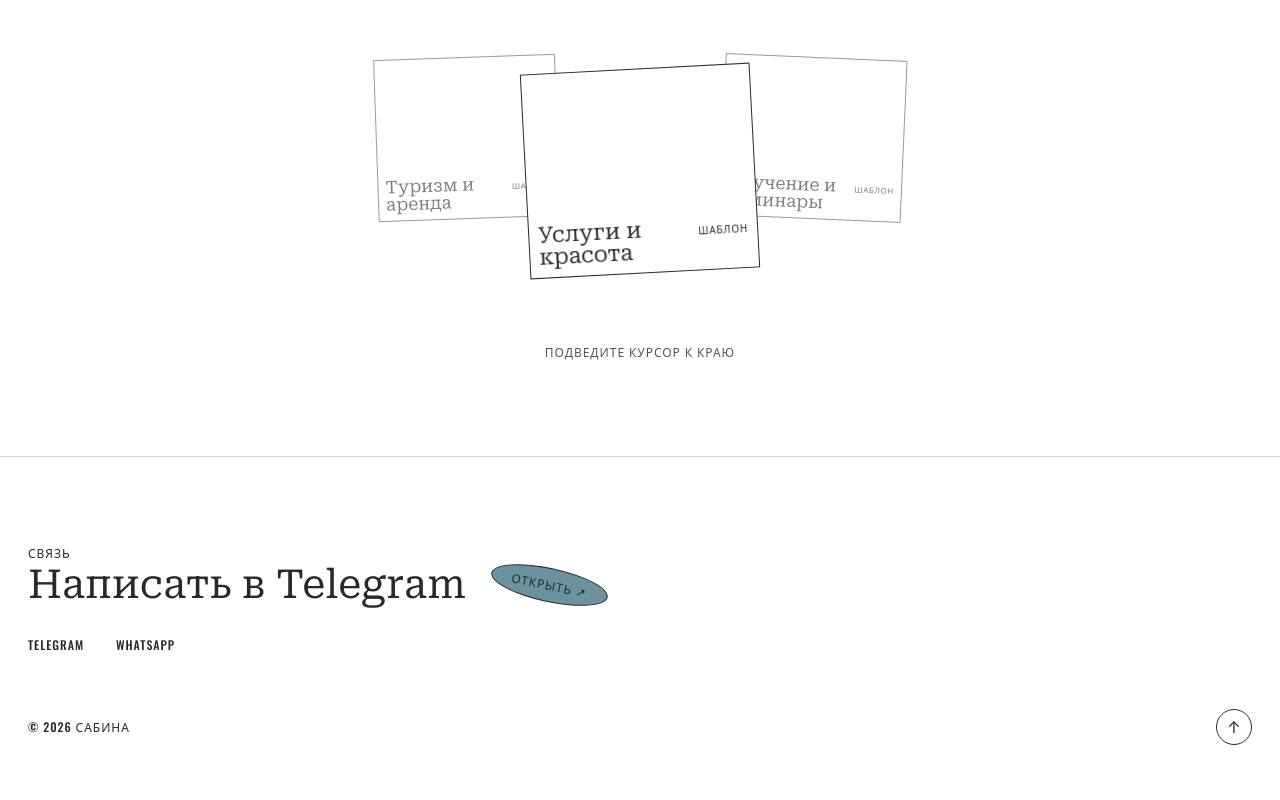
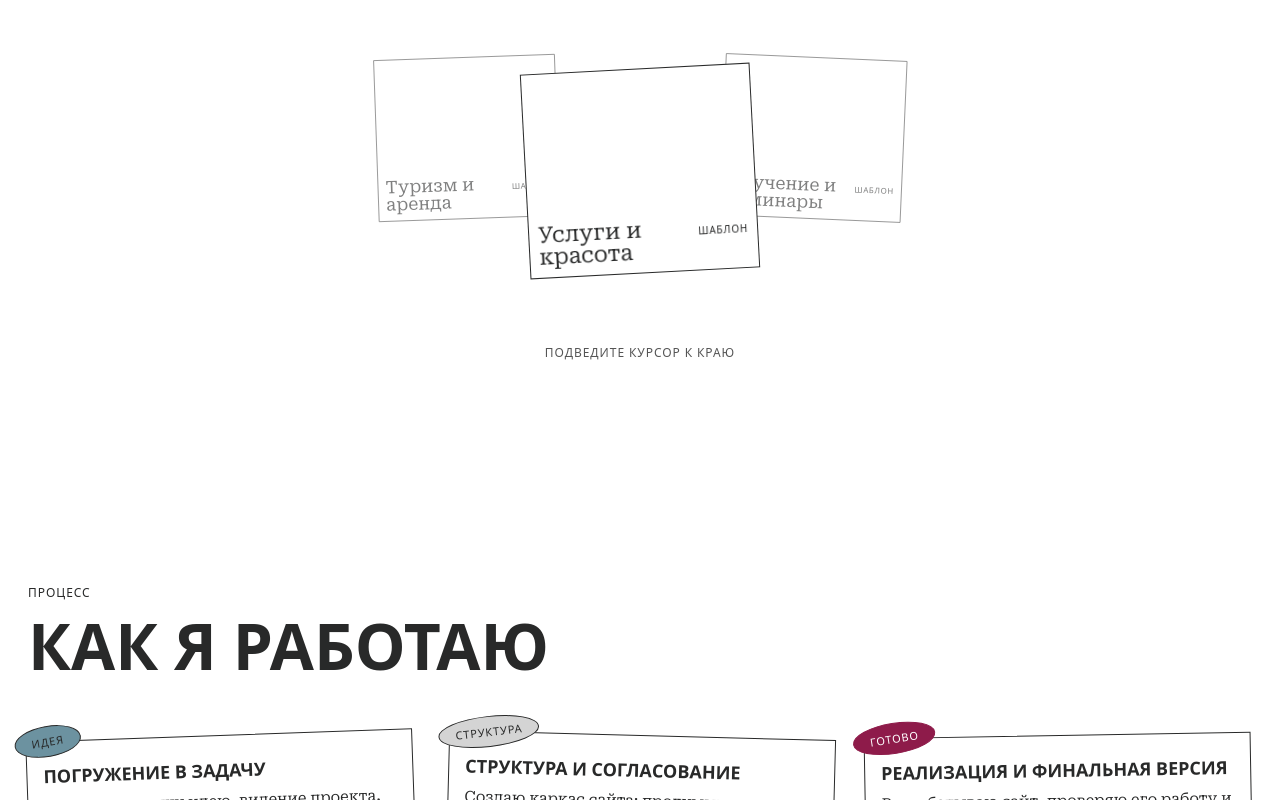
Before and after one commit to SabinaBatrakova/catalog-site, a React (Vite) app: page / in a window 1280 px wide. Shown: the part 2000-2800 px from the top of the page. Built offline with nearby package versions, Linux system fonts and the light colour scheme.

Commit message:
feat: add process section with framed steps, and footer

```diff
--- /dev/null
+++ b/src/components/home/Process.tsx
@@ -0,0 +1,115 @@
+import { Reveal } from "@/components/home/Reveal";
+
+type Step = {
+  sticker: string;
+  title: string;
+  text: string;
+  tilt: string;
+  stickerClass: string;
+  stickerHover: string;
+};
+
+const steps: Step[] = [
+  {
+    sticker: "Идея",
+    title: "Погружение в задачу",
+    text: "Обсуждаем вашу идею, видение проекта, желаемый функционал и визуальный стиль. Определяем цели и основные задачи сайта.",
+    tilt: "-rotate-2",
+    stickerClass: "border-ink bg-steel text-ink",
+    stickerHover:
+      "group-hover:border-accent group-hover:bg-accent group-hover:text-white",
+  },
+  {
+    sticker: "Структура",
+    title: "Структура и согласование",
+    text: "Создаю каркас сайта: продумываю расположение блоков, логику страниц и путь пользователя. Согласовываем структуру перед переходом к реализации.",
+    tilt: "rotate-[1.5deg]",
+    stickerClass: "border-ink bg-line text-ink",
+    stickerHover: "group-hover:border-ink group-hover:bg-steel group-hover:text-ink",
+  },
+  {
+    sticker: "Готово",
+    title: "Реализация и финальная версия",
+    text: "Разрабатываю сайт, проверяю его работу и адаптацию под разные устройства. Вношу согласованные правки и подготавливаю итоговую версию к публикации.",
+    tilt: "-rotate-1",
+    stickerClass: "border-accent bg-accent text-white",
+    stickerHover: "group-hover:border-ink group-hover:bg-ink group-hover:text-white",
+  },
+];
+
+function Arrow({ className = "" }: { className?: string }) {
+  return (
+    <svg
+      aria-hidden="true"
+      viewBox="0 0 60 30"
+      className={`h-[30px] w-[60px] text-ink ${className}`}
+    >
+      <path
+        d="M2,22 C16,4 36,4 56,16"
+        fill="none"
+        stroke="currentColor"
+        strokeWidth="1.5"
+        strokeDasharray="4 6"
+      />
+      <path
+        d="M47,16 L56,16 L51.6,8"
+        fill="none"
+        stroke="currentColor"
+        strokeWidth="1.5"
+      />
+    </svg>
+  );
+}
+
+export function Process() {
+  return (
+    <section id="process" className="scroll-mt-16 px-7 py-24 md:py-32">
+      <Reveal>
+        <p className="font-display text-xs font-medium uppercase tracking-[0.08em]">
+          Процесс
+        </p>
+        <h2 className="mt-3 font-display text-[46px] font-semibold uppercase leading-[0.92] md:text-[64px]">
+          Как я работаю
+        </h2>
+      </Reveal>
+
+      <ol className="mt-16 grid gap-0 md:grid-cols-3 md:gap-8">
+        {steps.map((step, i) => (
+          <li key={step.sticker} className="relative">
+            <Reveal delay={i * 150}>
+              <div
+                className={`group relative border-[1.5px] border-ink bg-paper p-4 transition-all duration-300 ease-out motion-safe:hover:-translate-y-1.5 motion-safe:hover:rotate-0 ${step.tilt}`}
+              >
+                <span
+                  className={`absolute -left-3 -top-4 -rotate-[8deg] rounded-[50%] border-[1.5px] px-4 py-1.5 font-display text-[11px] font-medium uppercase tracking-[0.08em] transition-all duration-500 ease-out motion-safe:group-hover:-rotate-[14deg] ${step.stickerClass} ${step.stickerHover}`}
+                >
+                  {step.sticker}
+                </span>
+                <h3 className="mt-2 font-display text-lg font-semibold uppercase leading-none">
+                  {step.title}
+                </h3>
+                <p className="mt-3 font-serif text-[15px] leading-[1.55]">
+                  {step.text}
+                </p>
+              </div>
+            </Reveal>
+
+            {i < steps.length - 1 && (
+              <>
+                <div
+                  aria-hidden="true"
+                  className="pointer-events-none absolute -right-11 top-24 hidden md:block"
+                >
+                  <Arrow />
+                </div>
+                <div className="flex justify-center py-6 md:hidden">
+                  <Arrow className="rotate-90" />
+                </div>
+              </>
+            )}
+          </li>
+        ))}
+      </ol>
+    </section>
+  );
+}
--- a/src/components/home/SiteFooter.tsx
+++ b/src/components/home/SiteFooter.tsx
@@ -5,8 +5,11 @@ const label = "font-display text-xs font-medium uppercase tracking-[0.08em]";
 
 export function SiteFooter() {
   return (
-    <footer id="footer" className="border-t border-line px-7 pt-10">
-      <Reveal className="mt-12">
+    <footer
+      id="footer"
+      className="flex min-h-svh flex-col justify-end border-t border-line px-7 pt-40"
+    >
+      <Reveal>
         <p className={label}>Связь</p>
         <div className="mt-1 flex flex-wrap items-center gap-6">
           <a
--- a/src/pages/Catalog.tsx
+++ b/src/pages/Catalog.tsx
@@ -3,6 +3,7 @@ import { Hero } from "@/components/home/Hero";
 import { RunningText } from "@/components/home/RunningText";
 import { About } from "@/components/home/About";
 import { WorksCarousel } from "@/components/home/WorksCarousel";
+import { Process } from "@/components/home/Process";
 import { SiteFooter } from "@/components/home/SiteFooter";
 
 export function Catalog() {
@@ -14,6 +15,7 @@ export function Catalog() {
         <RunningText />
         <About />
         <WorksCarousel />
+        <Process />
       </main>
       <SiteFooter />
     </div>
```
